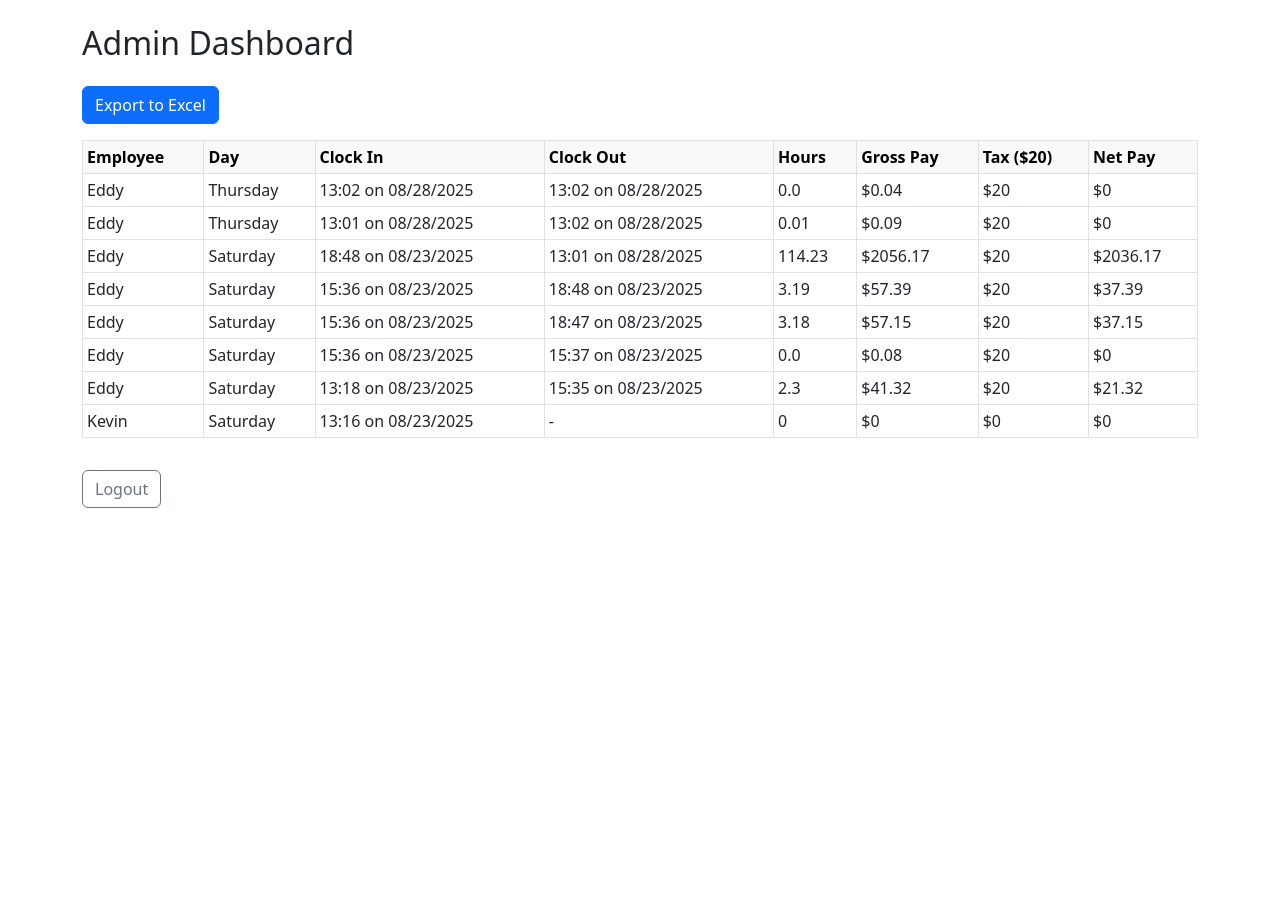
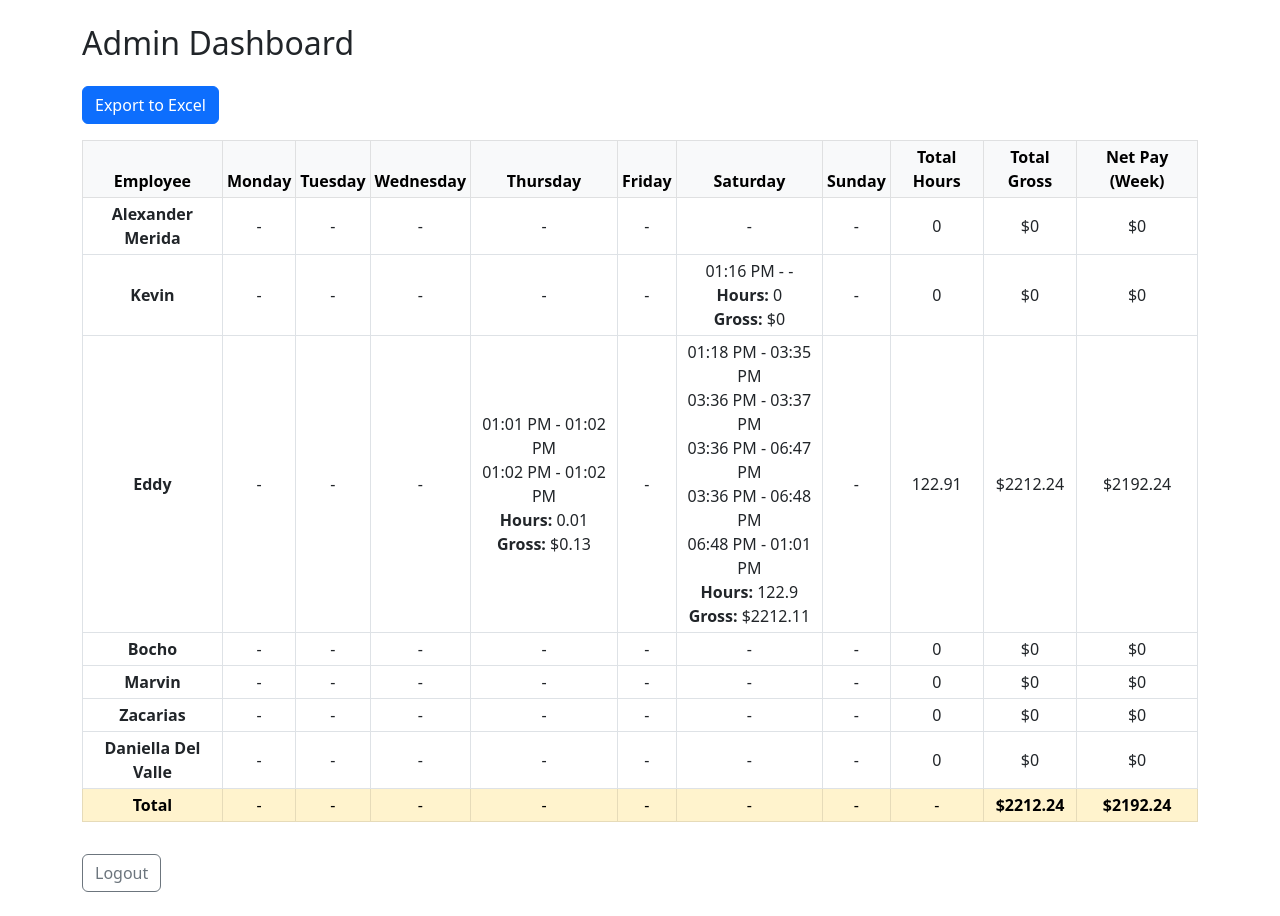
Before and after one commit to christailu/ShoalsDrywall, a Flask app: page /admin in a window 1280 px wide. Before the commit the page ends 508 px from the top, so only its background shows below. Run offline with Flask 3, Linux system fonts and the light colour scheme; a user stored in the database is signed in; data comes from the database, SQL or seed files in the repository; both versions use the stored data as it was after the commit.

Commit message:
change date format

```diff
--- a/app.py
+++ b/app.py
@@ -62,11 +62,11 @@ def seed_users():
 def format_session(clock_in, clock_out, hours, wage):
     TAX_FLAT = 20
     in_dt = datetime.datetime.fromisoformat(clock_in)
-    clock_in_str = in_dt.strftime("%H:%M on %m/%d/%Y")
+    clock_in_str = in_dt.strftime("%I:%M %p on %m/%d/%Y")
     day = in_dt.strftime("%A")
     if clock_out:
         out_dt = datetime.datetime.fromisoformat(clock_out)
-        clock_out_str = out_dt.strftime("%H:%M on %m/%d/%Y")
+        clock_out_str = out_dt.strftime("%I:%M %p on %m/%d/%Y")
     else:
         clock_out_str = "-"
     hours = round(hours, 2) if hours else 0
@@ -143,27 +143,71 @@ def index():
     raw_sessions = c.fetchall()
     conn.close()
     sessions = [format_session(*s) for s in raw_sessions]
+    # Calculate totals for all employees
+
     return render_template("index.html", sessions=sessions, username=session["username"])
+
+# --- Admin dashboard ---
+
 
 # --- Admin dashboard ---
 @app.route("/admin")
 def admin_dashboard():
     if "user_id" not in session or session.get("role") != "admin":
         return "Access denied. Admins only.", 403
+
     conn = sqlite3.connect("payroll.db")
     c = conn.cursor()
     c.execute("""SELECT u.username, w.clock_in, w.clock_out, w.hours, w.wage
                  FROM work_sessions w
                  JOIN users u ON w.user_id = u.id
-                 ORDER BY w.clock_in DESC""")
+                 ORDER BY w.clock_in ASC""")
     raw_logs = c.fetchall()
     conn.close()
-    logs = []
-    for r in raw_logs:
-        log = format_session(r[1], r[2], r[3], r[4])
-        log["username"] = r[0]
-        logs.append(log)
-    return render_template("admin.html", logs=logs)
+
+    # Structure: { employee: { day: [...entries...], "Total": {...} } }
+    data = {}
+    days_of_week = ["Monday","Tuesday","Wednesday","Thursday","Friday","Saturday","Sunday"]
+    TAX_FLAT = 20
+
+    # Initialize all employees even if no work
+    for employee in EMPLOYEES.keys():
+        data[employee] = {d: [] for d in days_of_week}
+        data[employee]["Total"] = {"hours": 0, "gross": 0, "net": 0}
+
+    for username, clock_in, clock_out, hours, wage in raw_logs:
+        if not clock_in:
+            continue
+        in_dt = datetime.datetime.fromisoformat(clock_in)
+        day = in_dt.strftime("%A")
+
+        # Prepare daily entry
+        entry = {
+            "time": f"{in_dt.strftime('%I:%M %p')} - {datetime.datetime.fromisoformat(clock_out).strftime('%I:%M %p') if clock_out else '-'}",
+            "hours": round(hours, 2) if hours else 0,
+            "gross": round(wage, 2) if wage else 0
+        }
+
+        data[username][day].append(entry)
+
+        # Update weekly totals
+        data[username]["Total"]["hours"] += entry["hours"]
+        data[username]["Total"]["gross"] += entry["gross"]
+
+    # Calculate net pay for the week
+    for user in data:
+        total_gross = data[user]["Total"]["gross"]
+        data[user]["Total"]["gross"] = round(total_gross, 2)
+        data[user]["Total"]["hours"] = round(data[user]["Total"]["hours"], 2)
+        data[user]["Total"]["net"] = round(max(total_gross - TAX_FLAT, 0), 2)
+
+    total_gross_all = sum(data[user]["Total"]["gross"] for user in data)
+    total_net_all = sum(data[user]["Total"]["net"] for user in data)
+
+    return render_template("admin.html", data=data, days=days_of_week,
+                           total_gross_all=round(total_gross_all, 2),
+                           total_net_all=round(total_net_all, 2))
+
 
 # --- Export Excel ---
 @app.route("/export")
--- a/templates/admin.html
+++ b/templates/admin.html
@@ -4,48 +4,56 @@
     <title>Admin Dashboard</title>
     <meta name="viewport" content="width=device-width, initial-scale=1">
     <link href="https://cdn.jsdelivr.net/npm/bootstrap@5.3.0/dist/css/bootstrap.min.css" rel="stylesheet">
-    <link rel="manifest" href="/static/manifest.json">
-<meta name="theme-color" content="#317EFB">
-<script>
-  if ("serviceWorker" in navigator) {
-    navigator.serviceWorker
-      .register("/static/service-worker.js")
-      .then(() => console.log("Service Worker Registered"));
-  }
-</script>
-
 </head>
 <body class="container py-4">
     <h2 class="mb-4">Admin Dashboard</h2>
     <a href="{{ url_for('export_excel') }}" class="btn btn-primary mb-3">Export to Excel</a>
 
     <div class="table-responsive">
-        <table class="table table-bordered table-sm">
+        <table class="table table-bordered table-sm text-center align-middle">
             <thead class="table-light">
                 <tr>
                     <th>Employee</th>
-                    <th>Day</th>
-                    <th>Clock In</th>
-                    <th>Clock Out</th>
-                    <th>Hours</th>
-                    <th>Gross Pay</th>
-                    <th>Tax ($20)</th>
-                    <th>Net Pay</th>
+                    {% for day in days %}
+                        <th>{{ day }}</th>
+                    {% endfor %}
+                    <th>Total Hours</th>
+                    <th>Total Gross</th>
+                    <th>Net Pay (Week)</th>
                 </tr>
             </thead>
             <tbody>
-                {% for s in logs %}
+                {% for employee, days_data in data.items() %}
                 <tr>
-                    <td>{{ s.username }}</td>
-                    <td>{{ s.day }}</td>
-                    <td>{{ s.clock_in }}</td>
-                    <td>{{ s.clock_out }}</td>
-                    <td>{{ s.hours }}</td>
-                    <td>${{ s.gross_pay }}</td>
-                    <td>${{ s.tax }}</td>
-                    <td>${{ s.net_pay }}</td>
+                    <td><strong>{{ employee }}</strong></td>
+                    {% for day in days %}
+                        <td>
+                            {% if days_data[day] %}
+                                {% for entry in days_data[day] %}
+                                    {{ entry.time }}<br>
+                                {% endfor %}
+                                <strong>Hours:</strong> {{ days_data[day]|sum(attribute='hours') }}<br>
+                                <strong>Gross:</strong> ${{ days_data[day]|sum(attribute='gross') }}
+                            {% else %}
+                                -
+                            {% endif %}
+                        </td>
+                    {% endfor %}
+                    <td>{{ days_data["Total"].hours }}</td>
+                    <td>${{ days_data["Total"].gross }}</td>
+                    <td>${{ days_data["Total"].net }}</td>
                 </tr>
                 {% endfor %}
+            <tr class="table-warning">
+    <td><strong>Total</strong></td>
+    {% for day in days %}
+        <td>-</td>
+    {% endfor %}
+    <td>-</td>
+    <td><strong>${{ total_gross_all }}</strong></td>
+    <td><strong>${{ total_net_all }}</strong></td>
+</tr>
+
             </tbody>
         </table>
     </div>
```
Also changed, not shown: payroll.db.
